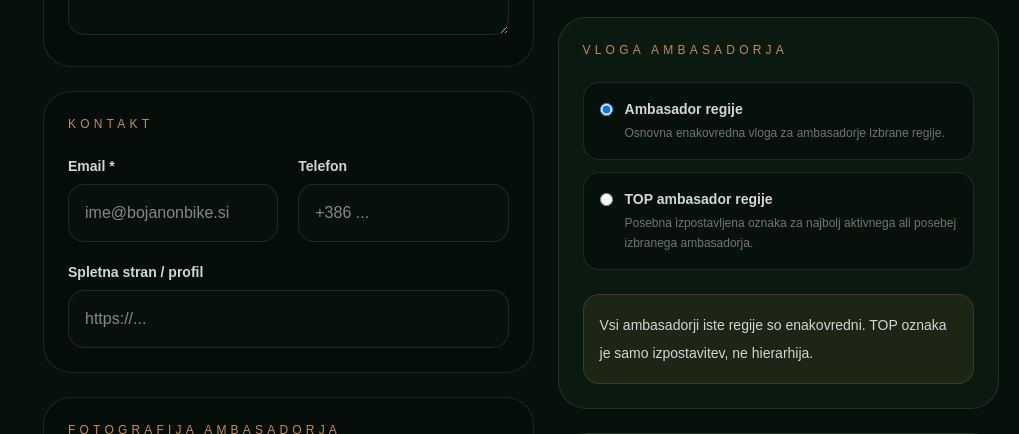
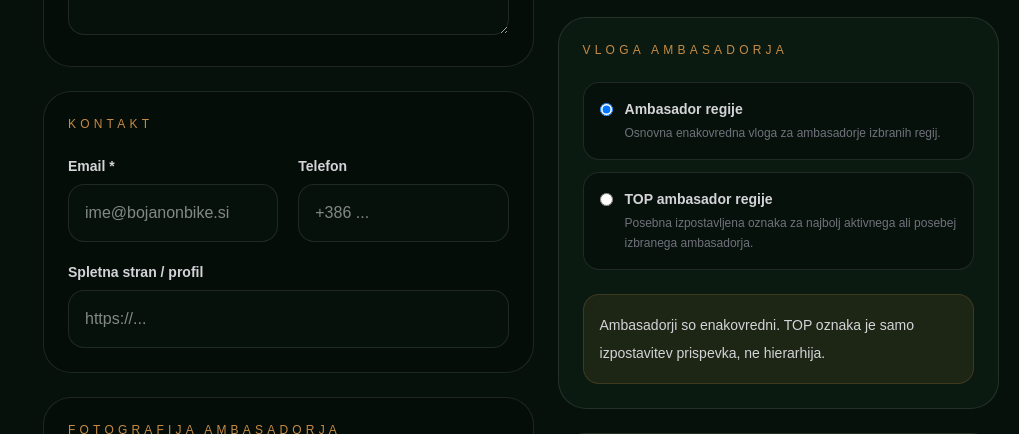
Before and after one commit to rabojan/bojan-on-bike-app, a Next.js app: page /admin/ambasadorji/nov in a window 1280 px wide. Shown: the part 1020-1454 px from the top of the page, without its empty margins (261-1280 px from the left). Built offline with nearby package versions, Linux system fonts and the light colour scheme; sample sign-in values are in the browser's storage.

Commit message:
Clarify ambassador role wording

```diff
--- a/app/admin/ambasadorji/nov/page.tsx
+++ b/app/admin/ambasadorji/nov/page.tsx
@@ -246,7 +246,7 @@ export default function NewAmbassadorPage() {
                   <span>
                     Ambasador regije
                     <span className="mt-1 block text-xs font-normal leading-5 text-zinc-500">
-                      Osnovna enakovredna vloga za ambasadorje izbrane regije.
+                      Osnovna enakovredna vloga za ambasadorje izbranih regij.
                     </span>
                   </span>
                 </label>
@@ -263,7 +263,7 @@ export default function NewAmbassadorPage() {
               </div>
 
               <div className="mt-6 rounded-2xl border border-[#c58b46]/20 bg-[#c58b46]/10 p-4 text-sm leading-7 text-zinc-300">
-                Vsi ambasadorji iste regije so enakovredni. TOP oznaka je samo izpostavitev, ne hierarhija.
+                Ambasadorji so enakovredni. TOP oznaka je samo izpostavitev prispevka, ne hierarhija.
               </div>
             </section>
 
```
